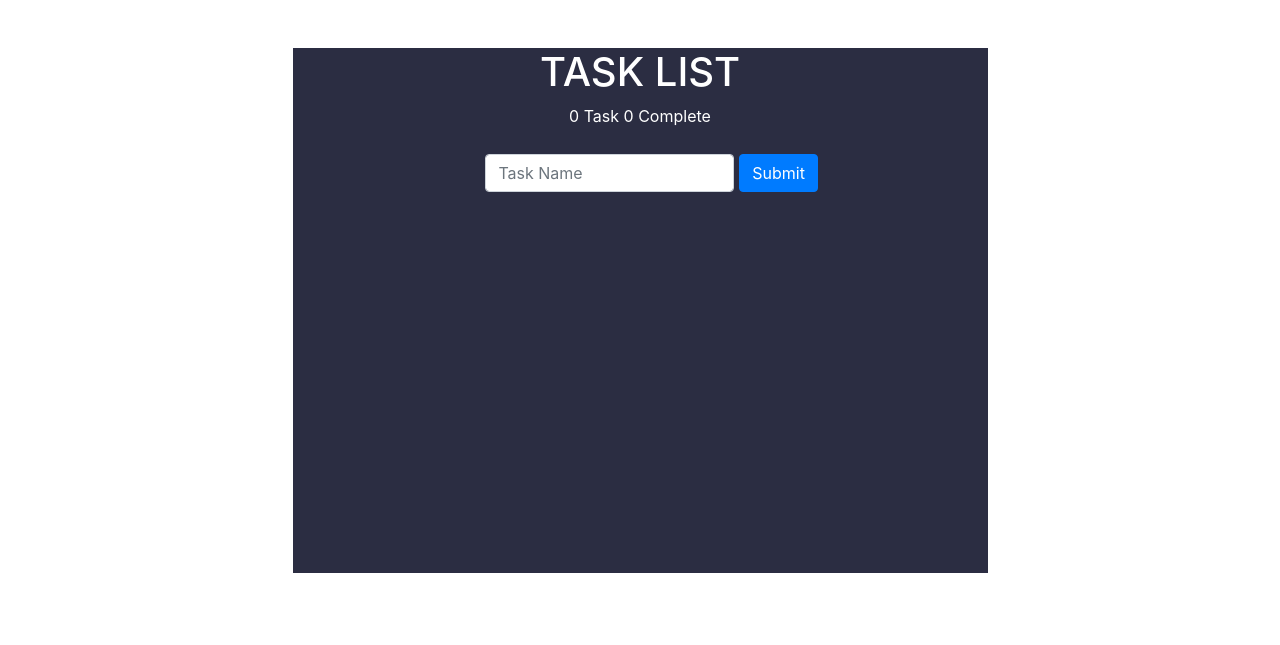
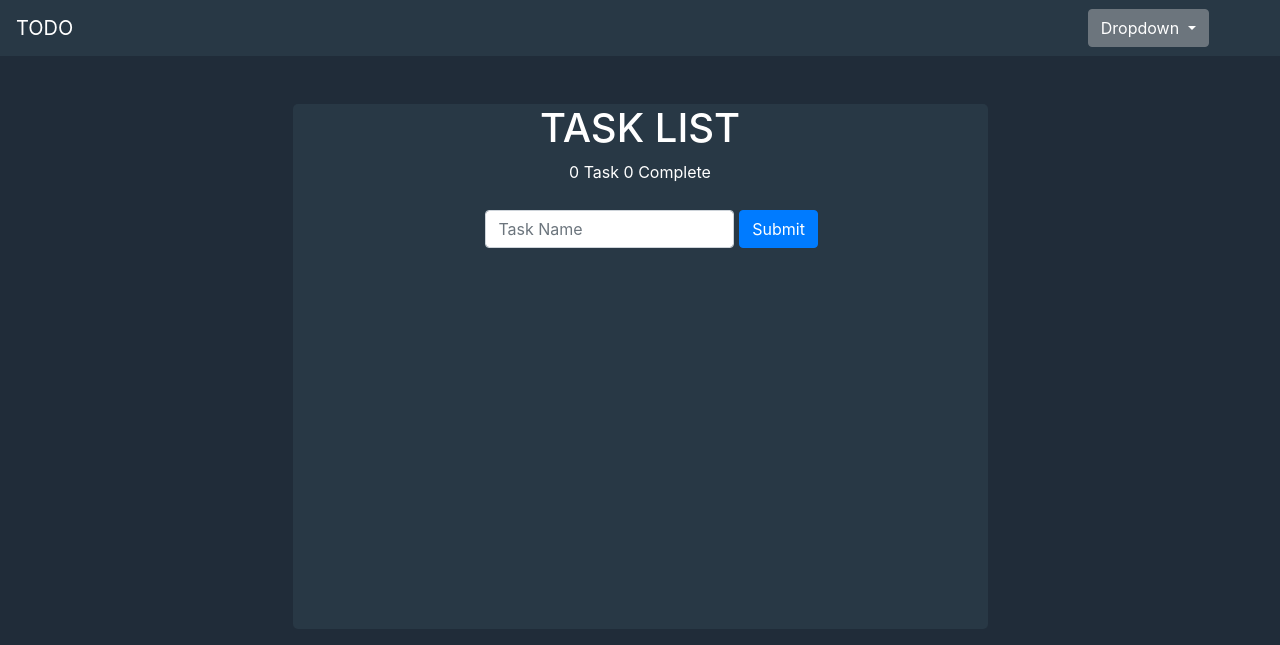
Before and after one commit to Albert4940/Todo-App, a plain HTML site: page app/html/app.html in a window 1280 px wide. Drawn offline with nearby package versions, Linux system fonts and the light colour scheme; files that its build step writes are made by us from their sources; files whose address does not match are found by name.

Commit message:
Change name file index.html in app.html

```diff
--- a/app/css/style.css
+++ b/app/css/style.css
@@ -1,11 +1,26 @@
+      body{
+        background-color: #202c39;
+      }
+      nav{
+        background-color: #283845;
+      }
+
+      .dropdown{
+        margin-left: 80%;
+      }
+      .navbar-brand{
+        color: white;
+      }
+
       #app{
         display: flex;
         flex-direction: column;
         margin: auto;
-        background-color: #2b2d42;
+        background-color: #283845;
         width: 695px;
         max-width: 695px;
         height: 525px;
+        border-radius: 5px;
         /*text-align: center;*/
       }
       h1, p{
@@ -25,7 +40,7 @@
         margin-right: 5px;
       }
 
-      ul{
+      #taskList, #subtaskList{
         list-style: none;
         height: 335px;
         overflow: auto;
--- a/app/index.html
+++ b/app/html/app.html
@@ -12,6 +12,25 @@
     <title>TODO</title>
   </head>
   <body>
+
+    <!-- Menu -->
+    <nav class="navbar navbar-expand-lg ">
+  <a class="navbar-brand" href="#">TODO</a>
+
+
+      <div class="dropdown">
+    <button class="btn btn-secondary dropdown-toggle" type="button" id="dropdownMenu2" data-toggle="dropdown" aria-haspopup="true" aria-expanded="false">
+      Dropdown
+    </button>
+    <div class="dropdown-menu" aria-labelledby="dropdownMenu2">
+      <button class="dropdown-item" type="button">LOGOUT</button>
+    </div>
+  </div>
+    </div>
+
+</nav>
+
+<!--  -->
     <br/><br/>
     <div id="app" class="container-fluid">
       <div id="header">
@@ -47,11 +66,11 @@
 
     <!-- Optional JavaScript -->
     <!-- jQuery first, then Popper.js, then Bootstrap JS -->
-    <!-- <script src="https://code.jquery.com/jquery-3.3.1.slim.min.js" integrity="sha384-q8i/X+965DzO0rT7abK41JStQIAqVgRVzpbzo5smXKp4YfRvH+8abtTE1Pi6jizo" crossorigin="anonymous"></script> -->
-    <!-- <script src="https://cdnjs.cloudflare.com/ajax/libs/popper.js/1.14.3/umd/popper.min.js" integrity="sha384-ZMP7rVo3mIykV+2+9J3UJ46jBk0WLaUAdn689aCwoqbBJiSnjAK/l8WvCWPIPm49" crossorigin="anonymous"></script> -->
-    <!-- <script src="https://stackpath.bootstrapcdn.com/bootstrap/4.1.3/js/bootstrap.min.js" integrity="sha384-ChfqqxuZUCnJSK3+MXmPNIyE6ZbWh2IMqE241rYiqJxyMiZ6OW/JmZQ5stwEULTy" crossorigin="anonymous"></script> -->
+    <script src="https://code.jquery.com/jquery-3.3.1.slim.min.js" integrity="sha384-q8i/X+965DzO0rT7abK41JStQIAqVgRVzpbzo5smXKp4YfRvH+8abtTE1Pi6jizo" crossorigin="anonymous"></script>
+    <script src="https://cdnjs.cloudflare.com/ajax/libs/popper.js/1.14.3/umd/popper.min.js" integrity="sha384-ZMP7rVo3mIykV+2+9J3UJ46jBk0WLaUAdn689aCwoqbBJiSnjAK/l8WvCWPIPm49" crossorigin="anonymous"></script>
+    <script src="https://stackpath.bootstrapcdn.com/bootstrap/4.1.3/js/bootstrap.min.js" integrity="sha384-ChfqqxuZUCnJSK3+MXmPNIyE6ZbWh2IMqE241rYiqJxyMiZ6OW/JmZQ5stwEULTy" crossorigin="anonymous"></script>
     <!-- <script src="https://ajax.googleapis.com/ajax/libs/jquery/1.7.2/jquery.min.js"></script> -->
-    <script src="js/jquery-3.5.1.js"></script>
+    <!-- <script src="js/jquery-3.5.1.js"></script> -->
     <script type="text/javascript" src="js/taskManager.js"></script>
     <script type="text/javascript" src="js/subtask.js"></script>
     <script type="text/javascript" src="js/home.js"></script>
--- a/app/js/coockieManager.js
+++ b/app/js/cookieManager.js
@@ -1,4 +1,4 @@
-function setCoockie(cname,cvalue,exdays){
+function setCookie(cname,cvalue,exdays){
 	var d = new Date();
 	d.setTime(d.getTime() + (exdays*24*60*60*1000));
 	var expires = "expires=" + d.toGMTString();
--- a/app/js/home.js
+++ b/app/js/home.js
@@ -41,8 +41,8 @@
 		$('#taskList').show();
 		$('#subtaskList').hide();
 
-		$('ul').css('id','taskList');
-		$('ul').html('');
+		//$('ul').css('id','taskList');
+		$('#taskList').html('');
 		if(list_task.length > 0){
 			$.each(list_task, function(index,task){
 				liTaskFactory(task);
--- a/app/js/subtask.js
+++ b/app/js/subtask.js
@@ -39,7 +39,7 @@
 	}
 	//to display a subtask list from task
 	function subtaskHtmlContent(task){
-		$('ul').html('');
+		$('#subtaskList').html('');
 		$('#back').show();
 		//$('ul').attr('id','subtaskList');
 		$('h1').text(task.name);
```
